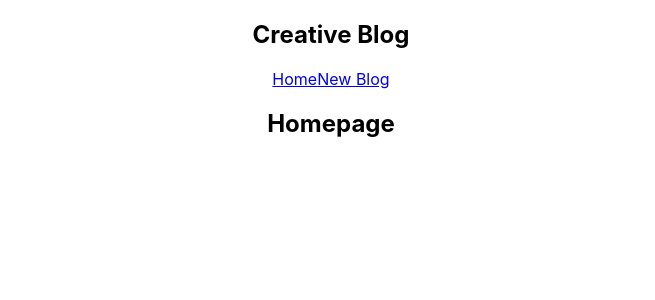
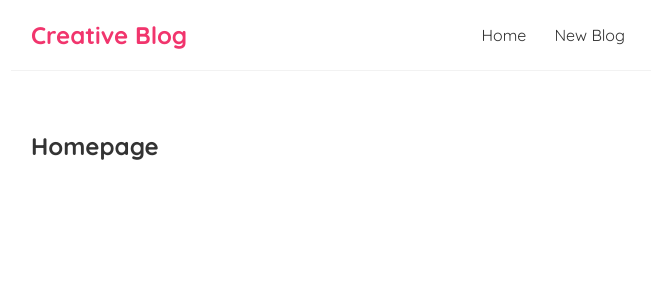
Before and after one commit to Max88-git/react-blog, a React (Create React App) app: page / in a window 1280 px wide. Shown: the top 300 px of the page, without its empty margins (309-964 px from the left). Built offline with nearby package versions, Linux system fonts and the light colour scheme.

Commit message:
Add global styling to navbar and content

```diff
--- a/src/App.css
+++ /dev/null
@@ -1,38 +0,0 @@
-.App {
-  text-align: center;
-}
-
-.App-logo {
-  height: 40vmin;
-  pointer-events: none;
-}
-
-@media (prefers-reduced-motion: no-preference) {
-  .App-logo {
-    animation: App-logo-spin infinite 20s linear;
-  }
-}
-
-.App-header {
-  background-color: #282c34;
-  min-height: 100vh;
-  display: flex;
-  flex-direction: column;
-  align-items: center;
-  justify-content: center;
-  font-size: calc(10px + 2vmin);
-  color: white;
-}
-
-.App-link {
-  color: #61dafb;
-}
-
-@keyframes App-logo-spin {
-  from {
-    transform: rotate(0deg);
-  }
-  to {
-    transform: rotate(360deg);
-  }
-}
--- a/src/App.js
+++ b/src/App.js
@@ -1,4 +1,3 @@
-import './App.css';
 import Navbar from './Navbar';
 import Home from './Home';
 
--- a/src/index.css
+++ b/src/index.css
@@ -1,13 +1,41 @@
-body {
+@import url("https://fonts.googleapis.com/css2?family=Quicksand:wght@300;400;500;600;700&display=swap");
+
+/* base styles */
+* {
   margin: 0;
-  font-family: -apple-system, BlinkMacSystemFont, 'Segoe UI', 'Roboto', 'Oxygen',
-    'Ubuntu', 'Cantarell', 'Fira Sans', 'Droid Sans', 'Helvetica Neue',
-    sans-serif;
-  -webkit-font-smoothing: antialiased;
-  -moz-osx-font-smoothing: grayscale;
+  font-family: "Quicksand";
+  color: #333;
 }
 
-code {
-  font-family: source-code-pro, Menlo, Monaco, Consolas, 'Courier New',
-    monospace;
+.navbar {
+  padding: 20px;
+  display: flex;
+  align-items: center;
+  max-width: 600px;
+  margin: 0 auto;
+  border-bottom: 1px solid #f2f2f2;
 }
+
+.navbar h1 {
+  color: #f1356d;
+}
+
+.navbar .links {
+  margin-left: auto;
+}
+
+.navbar a {
+  margin-left: 16px;
+  text-decoration: none;
+  padding: 6px;
+}
+
+.navbar a:hover {
+  color: #f1356d;
+}
+
+.content {
+  max-width: 600px;
+  margin: 40px auto;
+  padding: 20px;
+}
```
